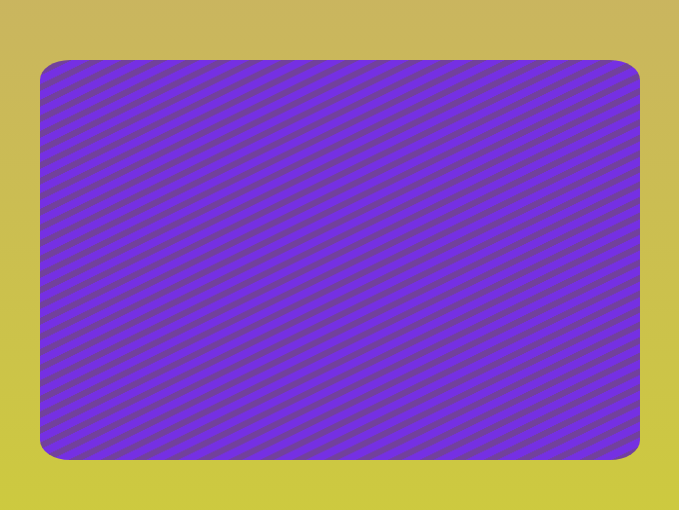
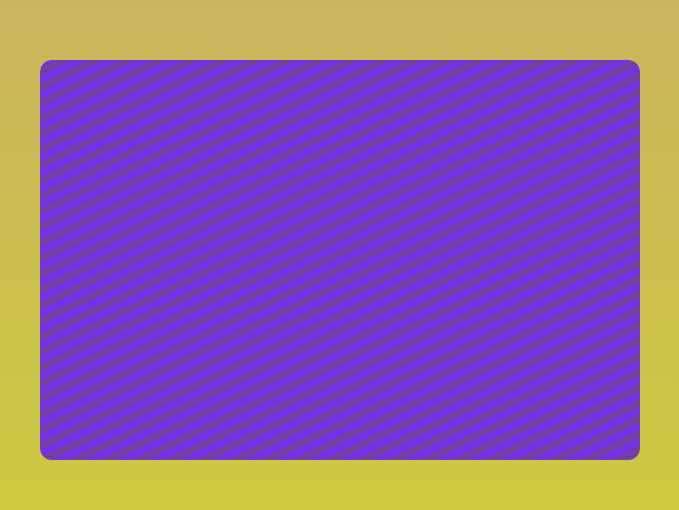
Before and after one commit to xTidewaterx/design-2---module---1, a plain HTML site: page about.html in a window 1280 px wide. Shown: the part 2221-2731 px from the top of the page, 300-979 px from the left. Drawn offline with nearby package versions, Linux system fonts and the light colour scheme; a web font is replaced by a local one.

Commit message:
Update about.css

```diff
--- a/css/about.css
+++ b/css/about.css
@@ -97,6 +97,6 @@ h2 {
   margin: 0 auto;
   background-image: linear-gradient(154deg, #7530e3 28.57%, #72419c 28.57%, #72419c 50%, #7530e3 50%, #7530e3 78.57%, #72419c 78.57%, #72419c 100%);
 background-size: 31.94px 15.58px;
-border-radius: 5%;
+border-radius: 12px 12px;
 margin-top: 150px;
 }
```
